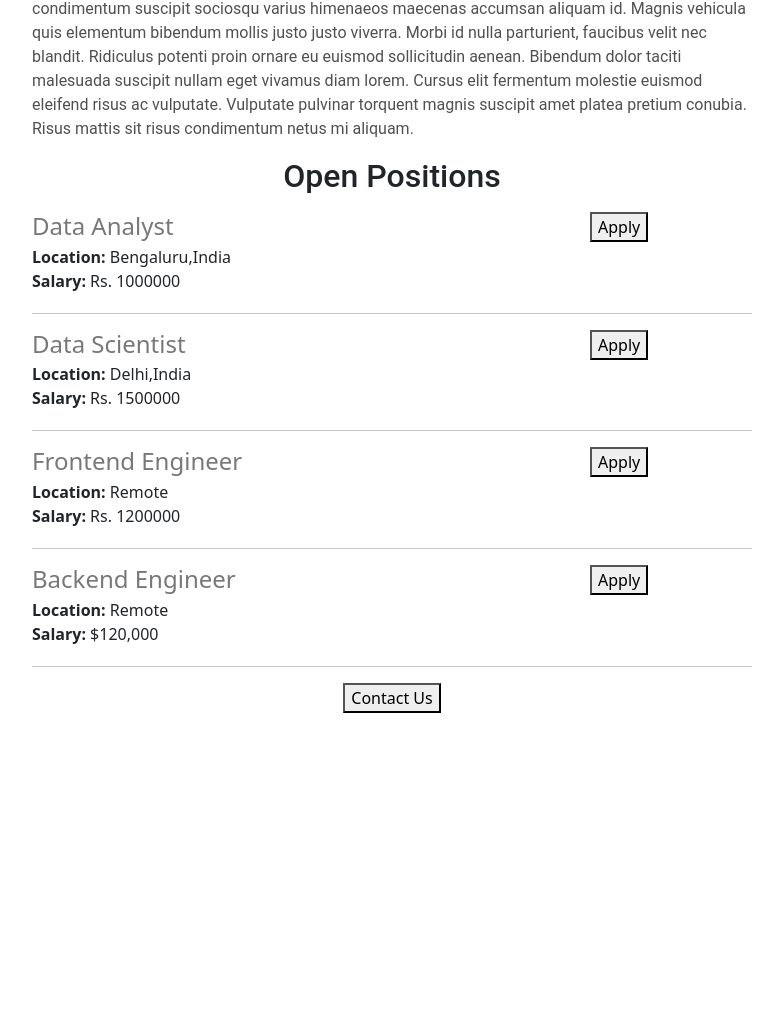
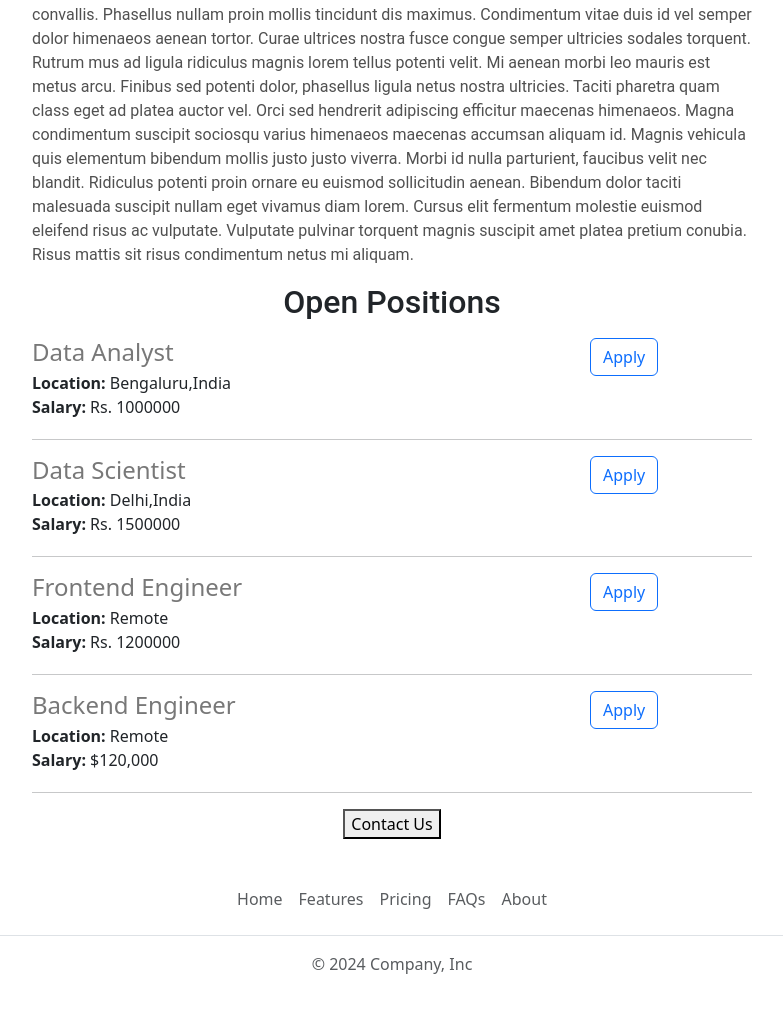
Before and after one commit to ShreyaBadgaiyan/careers_website, a Flask app: page / in a window 1280 px wide. Shown: the part 921-1953 px from the top of the page, without its empty margins (248-1031 px from the left). Before the commit the page ends 1634 px from the top, so only its background shows below. Run offline with Flask 3, Linux system fonts and the light colour scheme.

Commit message:
ui edits

```diff
--- /dev/null
+++ b/templates/footer.html
@@ -0,0 +1,12 @@
+<div class="container">
+    <footer class="py-3 my-4">
+      <ul class="nav justify-content-center border-bottom pb-3 mb-3">
+        <li class="nav-item"><a href="#" class="nav-link px-2 text-body-secondary">Home</a></li>
+        <li class="nav-item"><a href="#" class="nav-link px-2 text-body-secondary">Features</a></li>
+        <li class="nav-item"><a href="#" class="nav-link px-2 text-body-secondary">Pricing</a></li>
+        <li class="nav-item"><a href="#" class="nav-link px-2 text-body-secondary">FAQs</a></li>
+        <li class="nav-item"><a href="#" class="nav-link px-2 text-body-secondary">About</a></li>
+      </ul>
+      <p class="text-center text-body-secondary">&copy; 2024 Company, Inc</p>
+    </footer>
+  </div>
--- a/templates/index.html
+++ b/templates/index.html
@@ -13,7 +13,9 @@
 
             #banner{
                 width:100%;
-                height:360;
+                height:400;
+                margin-bottom:30;
+
                 <!--object-fit:cover-->
             }
 
@@ -41,9 +43,10 @@
     </head>
 
     <body>
+        {%include 'nav.html'%}
+        <img id="banner" src="static/banner.jpg" height=100 width=200>
         <div id="container">
         <h1>{{company_name}} Careers</h1>
-        <img id="banner" src="static/banner.jpg" height=100 width=200>
         <h2>About Jovian</h2>
         <p class="bodytext">Lorem ipsum odor amet, consectetuer adipiscing elit. Per auctor ultricies pellentesque faucibus eu mi ipsum. Nulla praesent mi cubilia semper accumsan. Quam risus condimentum est duis; etiam suscipit porttitor. Venenatis dapibus sodales himenaeos; consectetur dis fermentum inceptos ridiculus. Ex placerat senectus aliquam porta egestas. Iaculis vel mollis felis maecenas congue venenatis litora placerat ridiculus.
 
@@ -72,5 +75,7 @@
 
             </div>
 
+            {%include 'footer.html'%}
+
     </body>
     </html>
--- a/templates/jobitem.html
+++ b/templates/jobitem.html
@@ -14,7 +14,9 @@
 {%endif%}
 </div>
 <div class="col-3">
-    <button >Apply</button>
+    <a href="mailto:hello@jovian.ai?subject=Application for {{job['title']}}"
+    type="button" class="btn btn-outline-primary float-right align-middle">Apply</a>
+
     </div>
 
 </div>
--- /dev/null
+++ b/templates/nav.html
@@ -0,0 +1,11 @@
+<nav class="navbar bg-body-tertiary shadow-sm fixed-top bg-white">
+    <div class="container-fluid">
+      <a class="navbar-brand" href="#">
+        <img src="static\logo.svg" alt="Logo" width="30" height="24" class="d-inline-block align-text-top">
+        Bootstrap
+      </a>
+    </div>
+  </nav>
+  <div style="height:56px">
+    Jovian Careers
+  </div>
```
Also changed, not shown: static/logo.svg (added).
